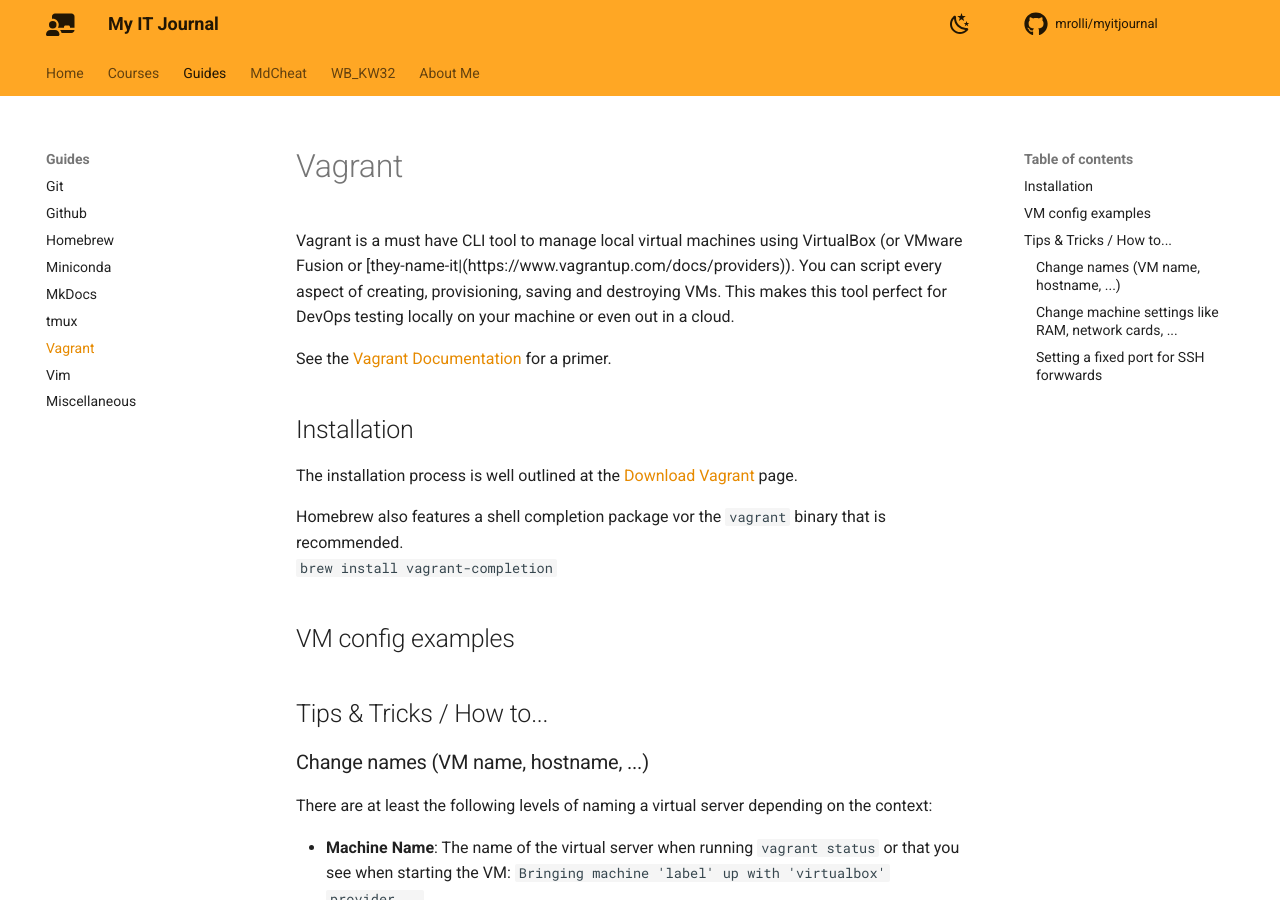
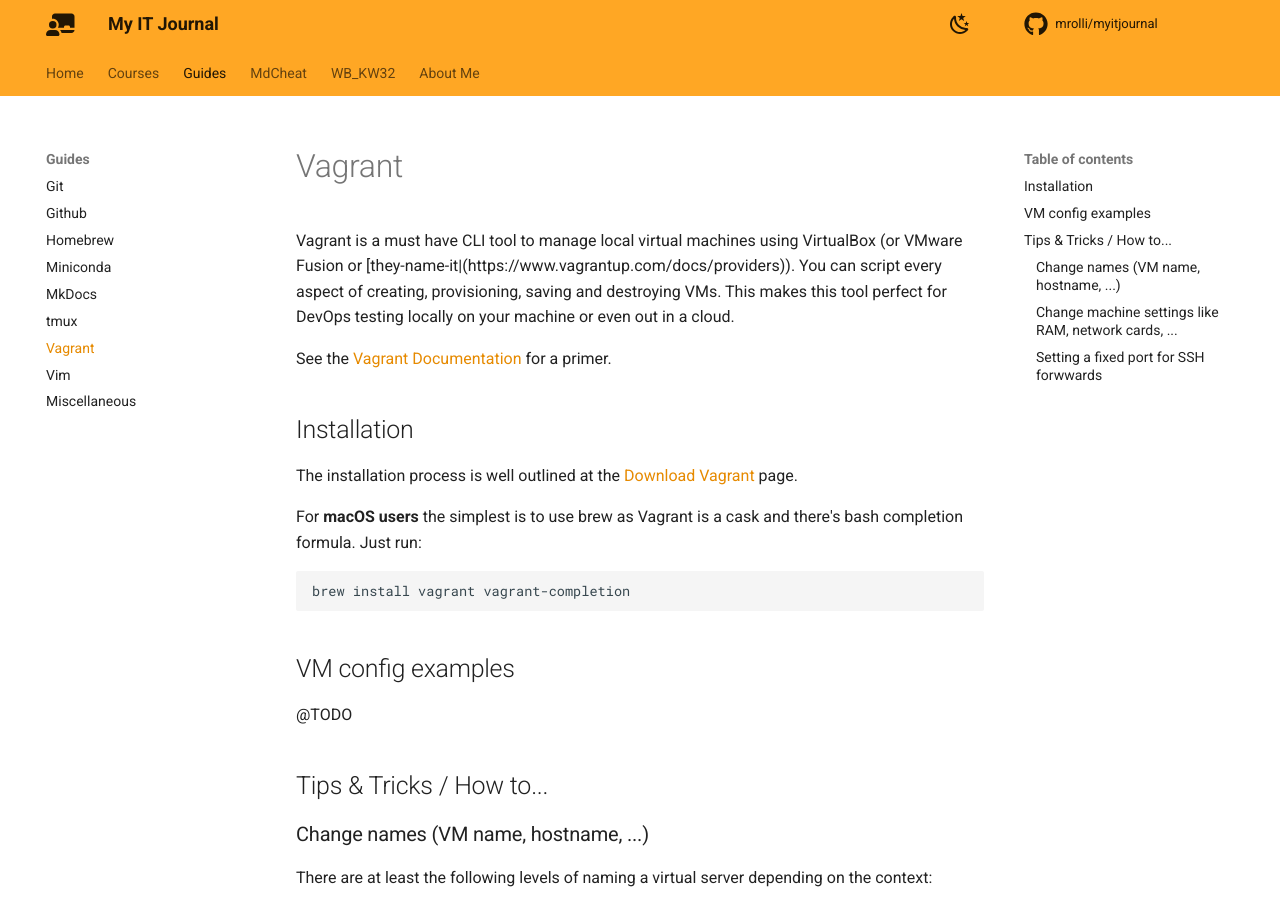
Before and after one commit to mrolli/myitjournal, an MkDocs documentation site: the page built from docs/guides/vagrant.md, in a window 1280 px wide and 900 px high. Built offline with MkDocs 1.6.1 and Material for MkDocs 9.7.7, drawn with Linux system fonts in a browser that asks for light colours; comment, search, counter and statistics services are not loaded.

Commit message:
Shortcut installation to homebrew for macos users

````diff
--- a/docs/guides/vagrant.md
+++ b/docs/guides/vagrant.md
@@ -7,10 +7,14 @@
 
 The installation process is well outlined at the [Download Vagrant](https://www.vagrantup.com/downloads) page.
 
-Homebrew also features a shell completion package vor the `vagrant` binary that is recommended.
-`brew install vagrant-completion`
+For **macOS users** the simplest is to use brew as Vagrant is a cask and there's bash completion formula. Just run:
+```bash
+brew install vagrant vagrant-completion
+```
 
 ## VM config examples
+
+@TODO
 
 ## Tips & Tricks / How to...
 
````
